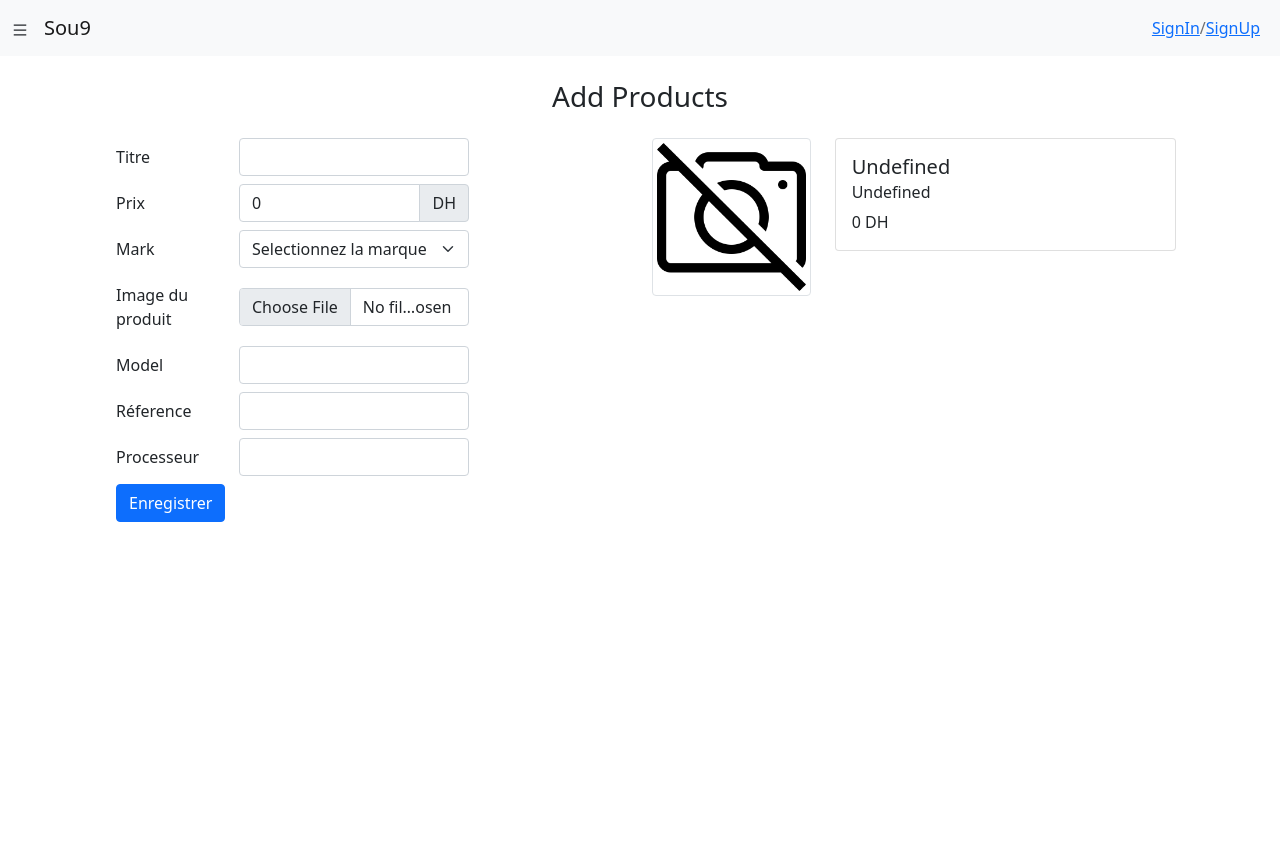
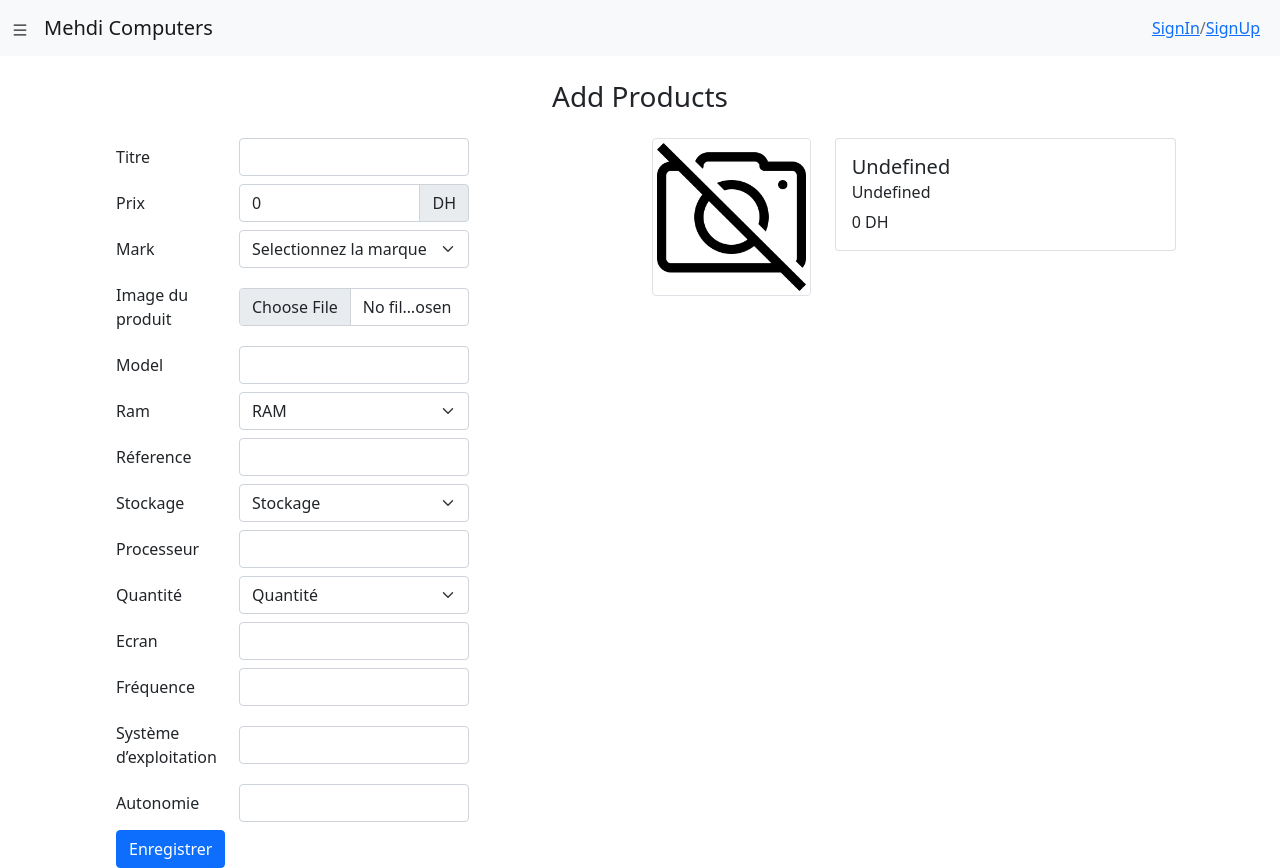
Before and after one commit to CHADLIZakaria/computers_front, a React (Create React App) app: page /products/save in a window 1280 px wide. Before the commit the page ends 800 px from the top, so only its background shows below. Built offline with nearby package versions, Linux system fonts and the light colour scheme.

Commit message:
ajouter champs products

```diff
--- a/src/components/Navbar/Navbar.js
+++ b/src/components/Navbar/Navbar.js
@@ -16,7 +16,7 @@ const Navbar = ({onClick}) => {
                     <span style={{cursor: 'pointer'}}>
                         <AiOutlineMenu onClick={onClick}/>
                     </span>
-                    <Link className="navbar-brand mx-3" to="/">Sou9</Link>
+                    <Link className="navbar-brand mx-3" to="/">Mehdi Computers</Link>
                     <button className="navbar-toggler" type="button" data-bs-toggle="collapse" data-bs-target="#navbarSupportedContent" aria-controls="navbarSupportedContent" aria-expanded="false" aria-label="Toggle navigation">
                         <span className="navbar-toggler-icon"></span>
                     </button>
--- a/src/pages/Home/Home.js
+++ b/src/pages/Home/Home.js
@@ -25,7 +25,7 @@ const Home = () => {
 
     return (
         <div className='container'>
-            <Title title='Sou9' />
+            <Title title='Mehdi Computers' />
             {isLoading ?
                 <Progress />
                 :
--- a/src/pages/Login/Login.js
+++ b/src/pages/Login/Login.js
@@ -2,6 +2,7 @@ import React from 'react'
 import Title from '../../components/Title/Title'
 import AuthenticationService from '../../service/AuthenticationService'
 import shopLoginPage from './shop-login-page.jpg'
+import './Login.scss'
 
 const Login = () => {
   return (
--- a/src/pages/products/FormProduct.js
+++ b/src/pages/products/FormProduct.js
@@ -105,6 +105,27 @@ const FormProduct = () => {
                                         </div>
                                     </div>
 
+                                     {/* Ram */}
+                                     <div className='row mb-2 g-3 align-items-center'>
+                                        <div className='col-3'>
+                                            <label className='col-form-label'>Ram</label>
+                                        </div>
+                                        <div className='col-6'>
+                                            <Field as='select' name='mark' className='form-select'>
+                                                <option label="RAM" />
+                                                <option value="2Go" label="2Go" />
+                                                <option value="4Go" label="4Go" />
+                                                <option value="6Go" label="6Go" />
+                                                <option value="8Go" label="8Go" />
+                                                <option value="16Go" label="16Go" />
+                                                <option value="32Go" label="32Go" />
+                                            </Field>
+                                        </div>
+                                        <div className='col-3'>
+                                            <ErrorMessage component="span" className='text-danger form-text' name='reference'/>
+                                        </div>
+                                    </div>
+
                                     {/* Reference */}
                                     <div className='row mb-2 g-3 align-items-center'>
                                         <div className='col-3'>
@@ -118,7 +139,26 @@ const FormProduct = () => {
                                         </div>
                                     </div>
 
-                                     {/* Processeur */}
+                                    {/* Stockage */}
+                                     <div className='row mb-2 g-3 align-items-center'>
+                                        <div className='col-3'>
+                                            <label className='col-form-label'>Stockage</label>
+                                        </div>
+                                        <div className='col-6'>
+                                            <Field as='select' name='stockage' className='form-select'>
+                                                <option label="Stockage" />
+                                                <option value="128 Go" label="128Go" />
+                                                <option value="512 Go" label="512Go" />
+                                                <option value="1 To" label="1To" />
+                                                <option value="2 To" label="2To" />
+                                            </Field>
+                                        </div>
+                                        <div className='col-3'>
+                                            <ErrorMessage component="span" className='text-danger form-text' name='reference'/>
+                                        </div>
+                                    </div>
+
+                                    {/* Processeur */}
                                      <div className='row mb-2 g-3 align-items-center'>
                                         <div className='col-3'>
                                             <label className='col-form-label'>Processeur</label>
@@ -130,6 +170,80 @@ const FormProduct = () => {
                                             <ErrorMessage component="span" className='text-danger form-text' name='reference'/>
                                         </div>
                                     </div>
+
+                                    {/* Qauntite */}
+                                    <div className='row mb-2 g-3 align-items-center'>
+                                        <div className='col-3'>
+                                            <label className='col-form-label'>Quantité</label>
+                                        </div>
+                                        <div className='col-6'>
+                                            <Field as='select' name='quantite' className='form-select'>
+                                                <option label="Quantité" />
+                                                {[...Array(10).keys()].map(element => (
+                                                     <option value={element+1} label={element+1} />
+                                                ))}
+
+                                            </Field>
+                                        </div>
+                                        <div className='col-3'>
+                                            <ErrorMessage component="span" className='text-danger form-text' name='reference'/>
+                                        </div>
+                                    </div>
+
+                                    {/* Ecran */}
+                                    <div className='row mb-2 g-3 align-items-center'>
+                                        <div className='col-3'>
+                                            <label className='col-form-label'>Ecran</label>
+                                        </div>
+                                        <div className='col-6'>
+                                            <Field type="text" name="ecran"  className='form-control' />
+                                        </div>
+                                        <div className='col-3'>
+                                            <ErrorMessage component="span" className='text-danger form-text' name='ecran'/>
+                                        </div>
+                                    </div>
+
+                                    {/* Fréquence */}
+                                    <div className='row mb-2 g-3 align-items-center'>
+                                        <div className='col-3'>
+                                            <label className='col-form-label'>Fréquence</label>
+                                        </div>
+                                        <div className='col-6'>
+                                            <Field type="text" name="frequence"  className='form-control' />
+                                        </div>
+                                        <div className='col-3'>
+                                            <ErrorMessage component="span" className='text-danger form-text' name='frequence'/>
+                                        </div>
+                                    </div>
+
+                                    {/* Système d'exploitation */}
+                                    <div className='row mb-2 g-3 align-items-center'>
+                                        <div className='col-3'>
+                                            <label className='col-form-label'>Système d’exploitation</label>
+                                        </div>
+                                        <div className='col-6'>
+                                            <Field type="text" name="frequence"  className='form-control' />
+                                        </div>
+                                        <div className='col-3'>
+                                            <ErrorMessage component="span" className='text-danger form-text' name='frequence'/>
+                                        </div>
+                                    </div>
+
+                                    {/* Autonomie */}
+                                    <div className='row mb-2 g-3 align-items-center'>
+                                        <div className='col-3'>
+                                            <label className='col-form-label'>Autonomie</label>
+                                        </div>
+                                        <div className='col-6'>
+                                            <Field type="text" name="frequence"  className='form-control' />
+                                        </div>
+                                        <div className='col-3'>
+                                            <ErrorMessage component="span" className='text-danger form-text' name='frequence'/>
+                                        </div>
+                                    </div>
+
+
+
 
                                     <button className="btn btn-primary" type="submit">Enregistrer</button>
                                 </Form>
--- a/src/service/ProductService.js
+++ b/src/service/ProductService.js
@@ -15,19 +15,11 @@ class ProductService {
     }
 
     async saveProduct(product) {
-        let category = await CategoryService.findCategoryById(product.category).then(value => value.data)
         const formData = new FormData();
-        const categoryFormData = new FormData();
-        categoryFormData.append("id", category.id)
-        categoryFormData.append("name", category.name)
-        categoryFormData.append("icon", category.icon)
         formData.append('title', product.name)
         formData.append('description', product.description)
         formData.append('price', product.price)
         formData.append('file', product.file)
-        formData.append('category.id', category.id)
-        formData.append('category.name', category.name)
-        formData.append('category.icon', category.icon)
         axios.post('http://localhost:8080/api/products/save',
         formData,
         ).then(value => console.log(value))
```
Also changed, not shown: src/pages/Login/Login.scss (added).
